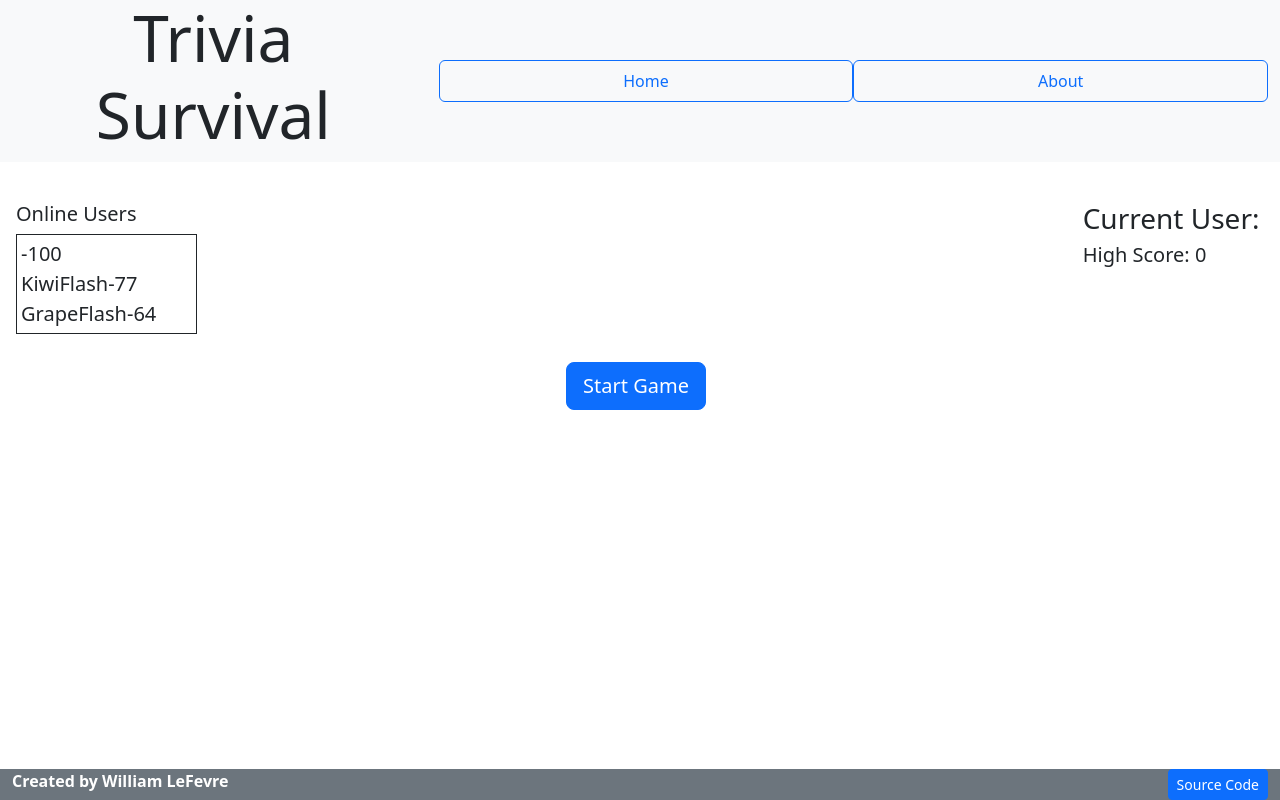
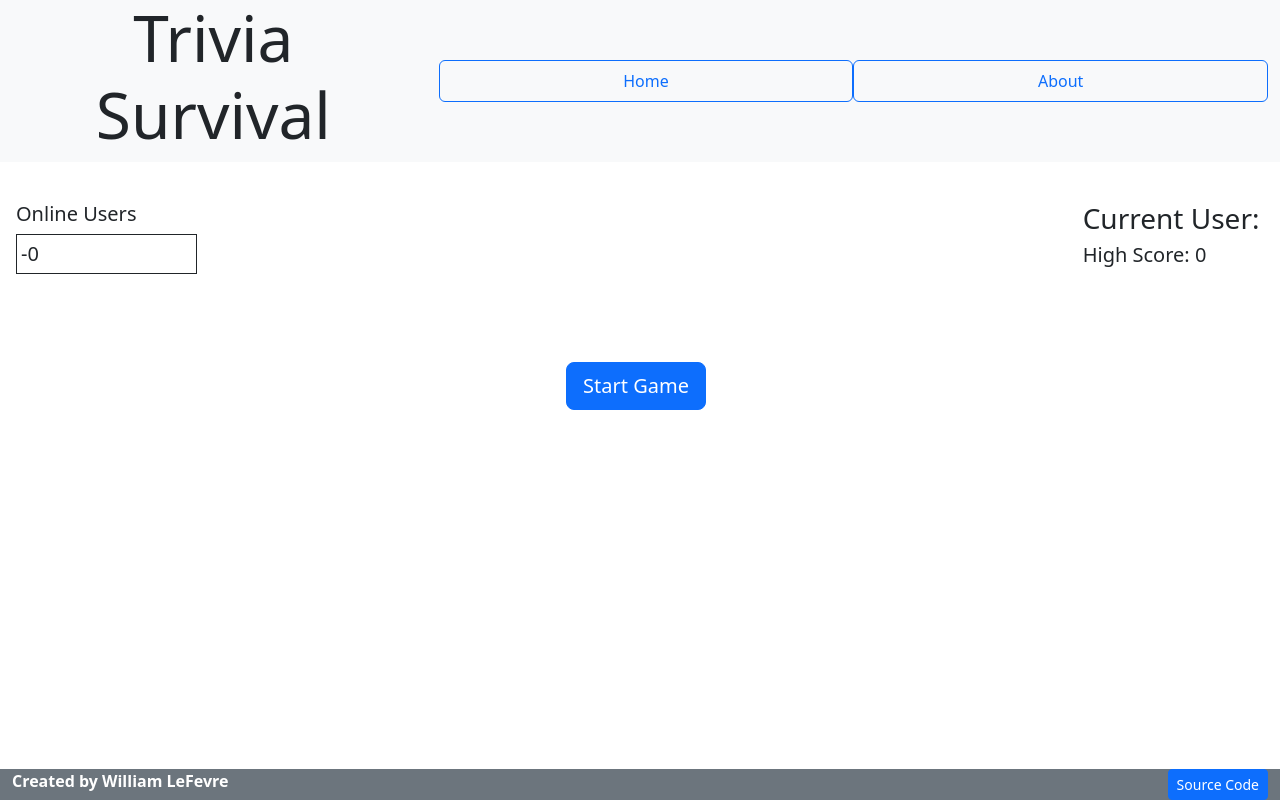
Before and after one commit to WilliamLeFevre/startup, a React (Vite) app: page /play in a window 1280 px wide. Built offline with nearby package versions, Linux system fonts and the light colour scheme.

Commit message:
Added user score updated display to online user list

```diff
--- a/src/play/onlineUsers.jsx
+++ b/src/play/onlineUsers.jsx
@@ -1,14 +1,16 @@
 import React from "react"
 
-export function OnlineUsers({userName}) {
+export function OnlineUsers({userName, score}) {
     const [users, setUsers] = React.useState([])
 
     React.useEffect(() => {
-        setInterval(() => {
+        setUsers(getOnlineUsers())
+        const interval = setInterval(() => {
             setUsers(getOnlineUsers())
-        }, 5000)
+        }, 4000)
 
-    }, [])
+        return () => clearInterval(interval)
+    }, [score])
 
     function getOnlineUsers() {
         const fruits = [
@@ -24,7 +26,9 @@ export function OnlineUsers({userName}) {
             "Watermelon"
         ];
 
-        let onlineUsers = [{userName: userName, score: 100}]
+        console.log(score)
+        let onlineUsers = [{userName: userName, score: score}]
+        console.log(onlineUsers)
         for (let i=0; i < Math.floor(Math.random() * 10); i++) {
             let randomUserName = fruits[Math.floor(Math.random() * fruits.length)] + "Flash";
             let randomScore = Math.floor(Math.random() * 100)
--- a/src/play/play.jsx
+++ b/src/play/play.jsx
@@ -4,7 +4,7 @@ import { TriviaGame } from "./triviaGame";
 
     export function Play({userName}) {
         const [highScore, setHighScore] = React.useState(localStorage.getItem("highScore") || 0)
-
+        const [score, setScore] = React.useState(0)
 
         return (
             <main>
@@ -13,10 +13,12 @@ export function Play({userName}) {
 
                     <div className="row mt-4">
 
-                    <OnlineUsers  userName={userName}/>
+                        <OnlineUsers  userName={userName} score={score}/>
 
 
-                    <TriviaGame highScore={highScore} setHighScore={(score) => setHighScore(score)}/>
+                        <TriviaGame highScore={highScore} setHighScore={(score) => setHighScore(score)}
+                            score={score} setScore={(newScore) => setScore(newScore)}
+                         />
 
 
                         <div className="col-2 d-none d-md-block p-3">
--- a/src/play/triviaGame.jsx
+++ b/src/play/triviaGame.jsx
@@ -2,7 +2,7 @@ import React from "react"
 import { TriviaField} from "./triviaField"
 
 
-export function TriviaGame({highScore, setHighScore}) {
+export function TriviaGame({highScore, setHighScore, score, setScore}) {
     const [gameRunning, setGameRunning] = React.useState(false)
     const [gameLost, setGameLost] = React.useState(false)
 
```
Lines whose indentation alone changed are shown as unchanged.
